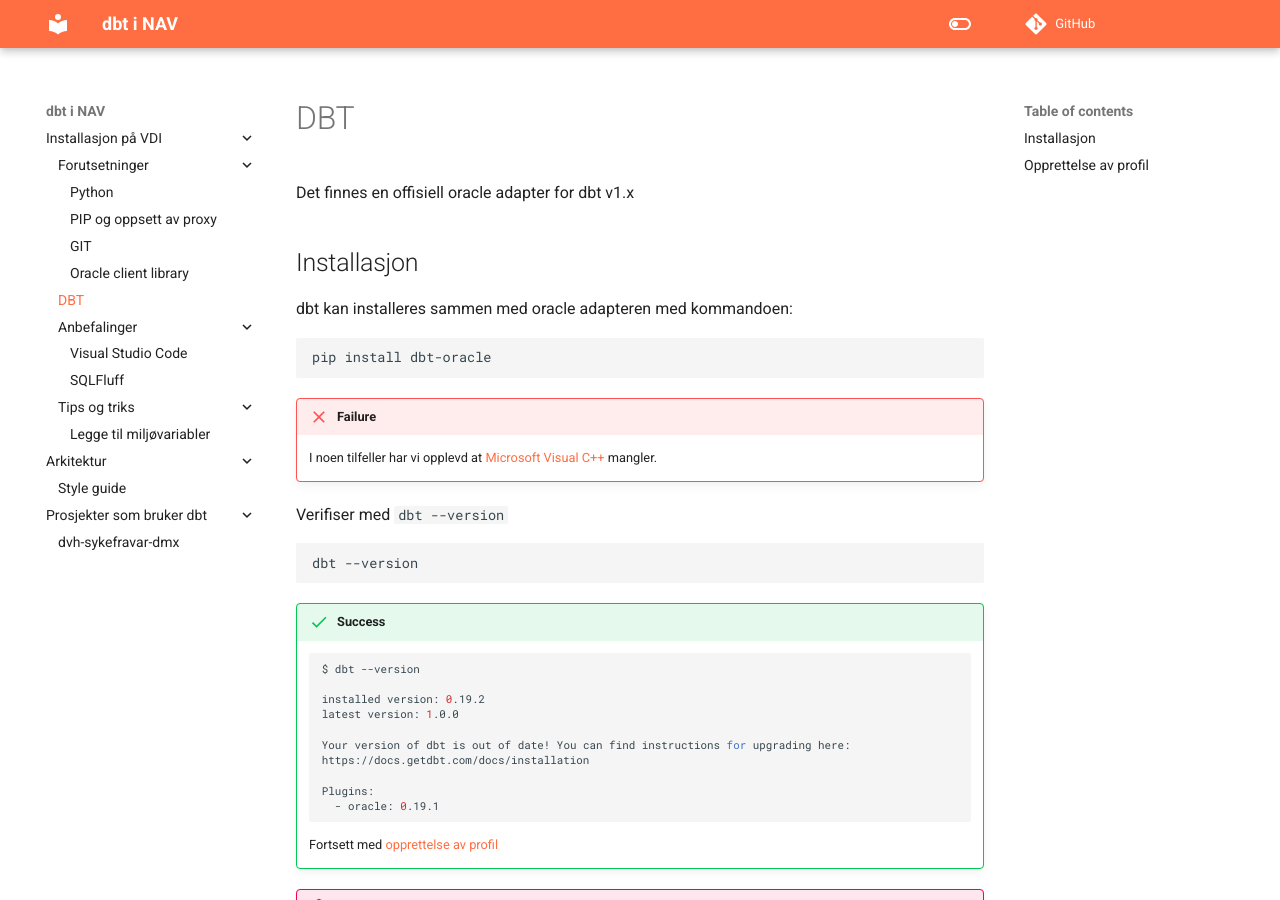
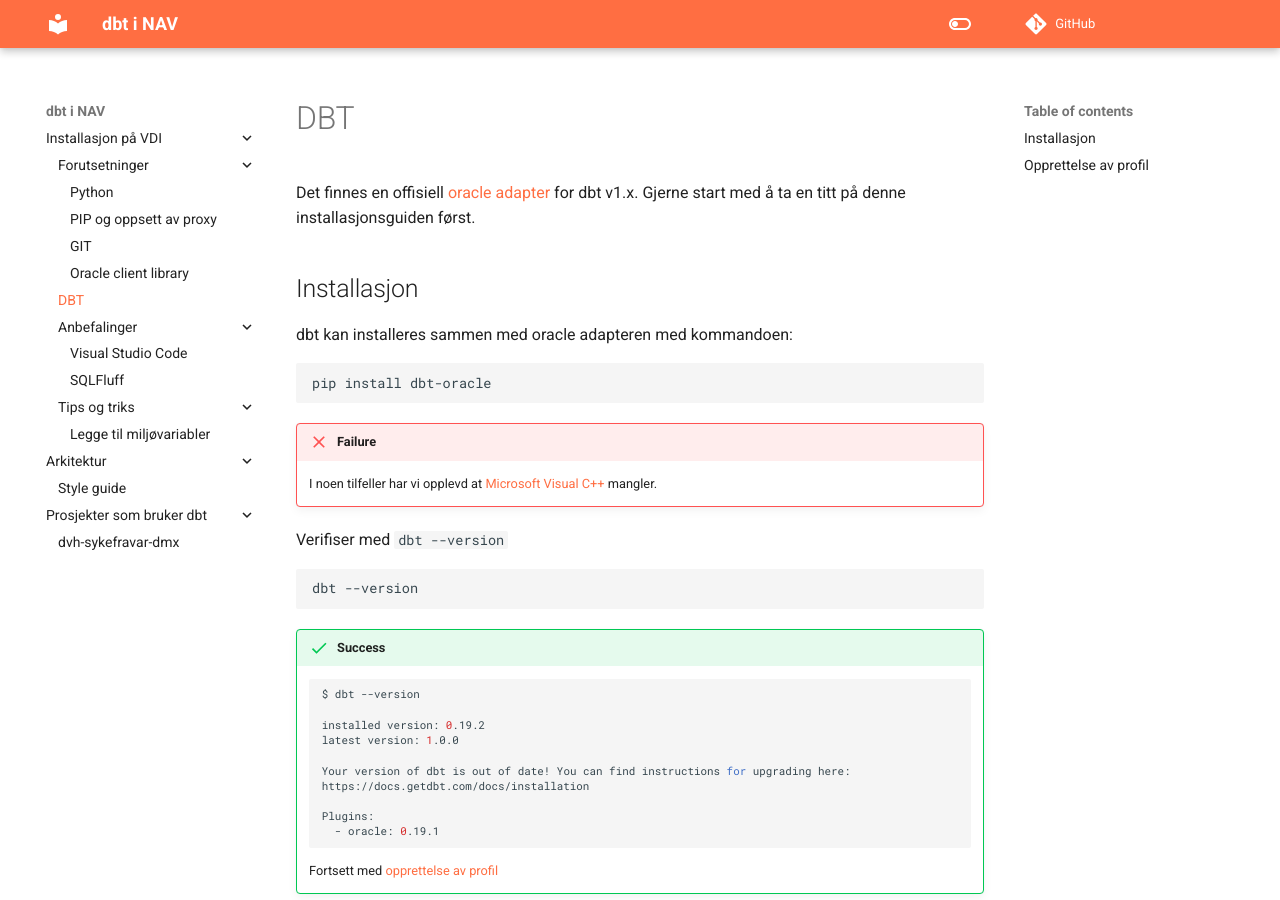
Before and after one commit to navikt/dbt-i-nav, an MkDocs documentation site: the page built from docs/vdi/dbt.md, in a window 1280 px wide and 900 px high. Built offline with MkDocs 1.6.1 and Material for MkDocs 9.7.7, drawn with Linux system fonts in a browser that asks for light colours; comment, search, counter and statistics services are not loaded.

Commit message:
Update dbt.md

```diff
--- a/docs/vdi/dbt.md
+++ b/docs/vdi/dbt.md
@@ -1,6 +1,6 @@
 # DBT
 
-Det finnes en offisiell oracle adapter for dbt v1.x
+Det finnes en offisiell [oracle adapter](https://docs.getdbt.com/reference/warehouse-profiles/oracle-profile) for dbt v1.x. Gjerne start med å ta en titt på denne installasjonsguiden først.
 
 ## Installasjon
 
```
